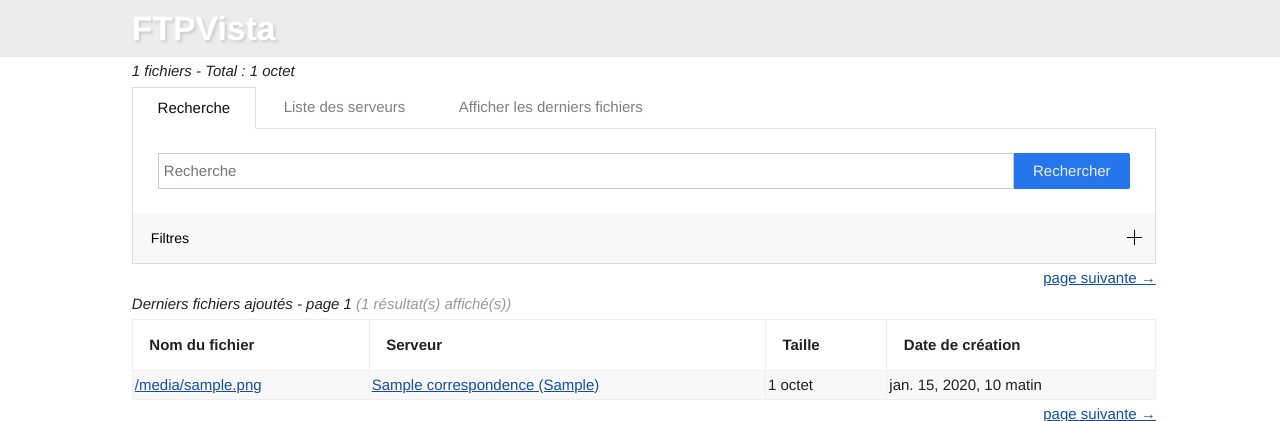
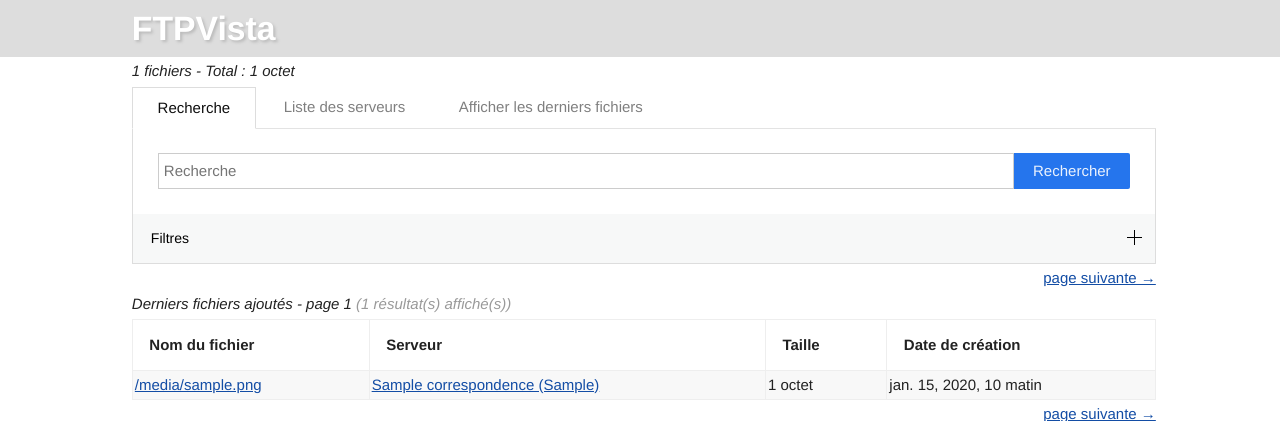
Before and after one commit to rivlink/ftpvista, a Django app: template ftpvistasite/templates/index.html in a window 1280 px wide. Shown: the top 421 px of the page. Run offline with Django 3.2, Linux system fonts and the light colour scheme; tables that the repository leaves empty hold one stand-in row (values such as "Sample post"); the template is opened without the code that fills it: values that come from a table or form of the project are taken from there, most other values are stand-ins (such as "Sample title", 1, 10 or a date in 2020); parts of the project's set-up code (start-up, migrations or seed data) failed here and were passed over.

Commit message:
CSS tweaks

```diff
--- a/ftpvistasite/static/css/ftpvista.css
+++ b/ftpvistasite/static/css/ftpvista.css
@@ -23,7 +23,7 @@
     font-weight: bold;
     margin: 0;
     color: white;
-    text-shadow: 2px 2px 3px #ccc;
+    text-shadow: 2px 2px 3px #bbb;
 }
 
 .label_checkbox {
@@ -80,7 +80,7 @@
 }
 
 header {
-    background-color: #ececec;
+    background-color: #ddd;
     padding: 10px 0;
 }
 
```
